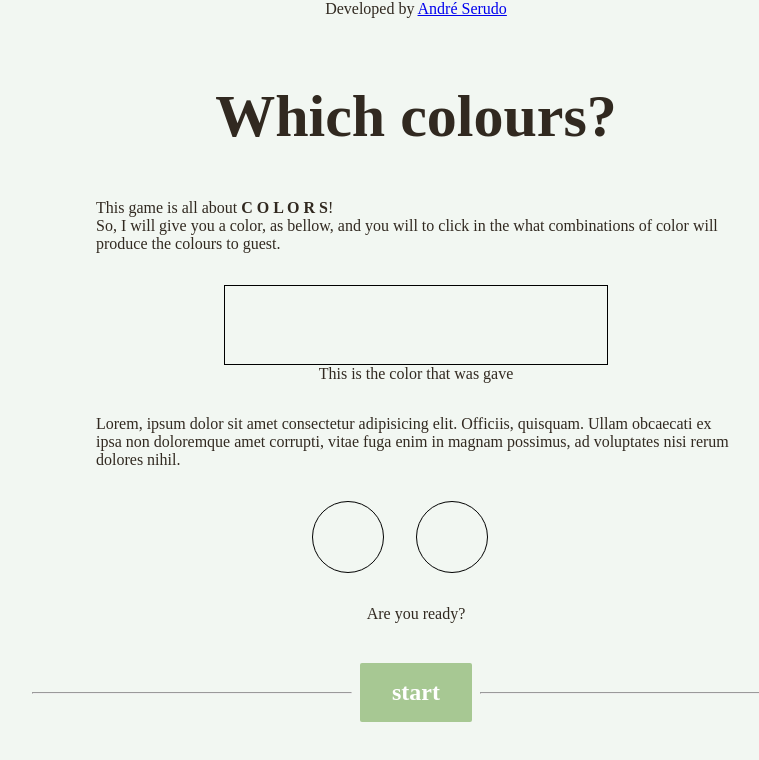
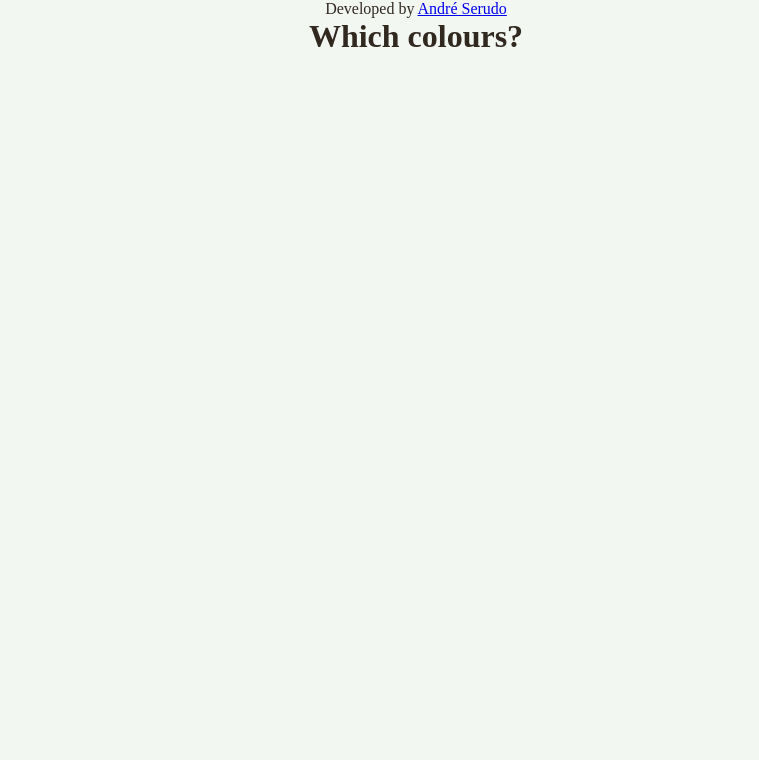
Before and after one commit to andreserudo/whatColors, a plain HTML site: page src/index.html in a window 1280 px wide. Both pictures are taken after a click on the link "start". Shown: the whole page, without its empty margins (224-983 px from the left). Drawn offline with Linux system fonts and the light colour scheme.

Commit message:
adding game screen and transition

```diff
--- a/src/index.html
+++ b/src/index.html
@@ -37,9 +37,11 @@
       </div>
     </div>
     <div class="game">
-      <p>teste</p>
+      <h1>Which colours?</h1>
     </div>
     <div class="game-over"></div>
   </div>
+
+  <script src="script.js"></script>
 </body>
 </html>
--- a/src/script.js
+++ b/src/script.js
@@ -0,0 +1,19 @@
+
+function newGame(){
+  const initialScreen = document.querySelector('.initial-screen');
+  const gameScreen = document.querySelector('.game');
+
+  initialScreen.style.display = 'none';
+  gameScreen.style.display = 'flex';
+
+  loadGame();
+
+}
+
+function loadGame(){
+  const btnStart = document.getElementById('startGame');
+
+  btnStart.addEventListener('click', newGame)
+}
+
+window.onload = loadGame();
--- a/src/styles/scenes/_game.scss
+++ b/src/styles/scenes/_game.scss
@@ -2,6 +2,7 @@
 
   .game{
     display: none;
+    justify-content: center;
   }
 
 }
```
Also changed, not shown: src/styles/styles.css, 1 other file.
